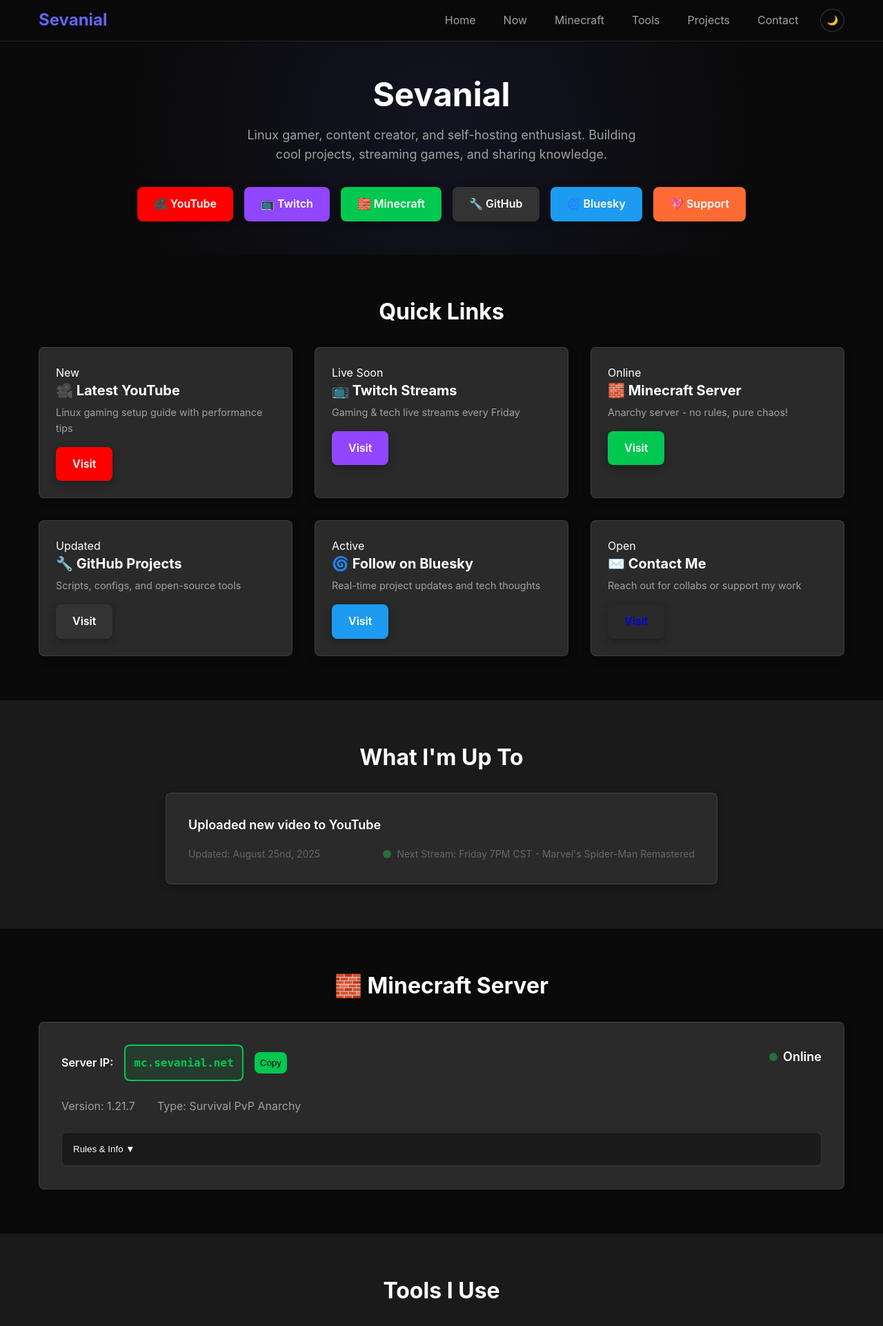
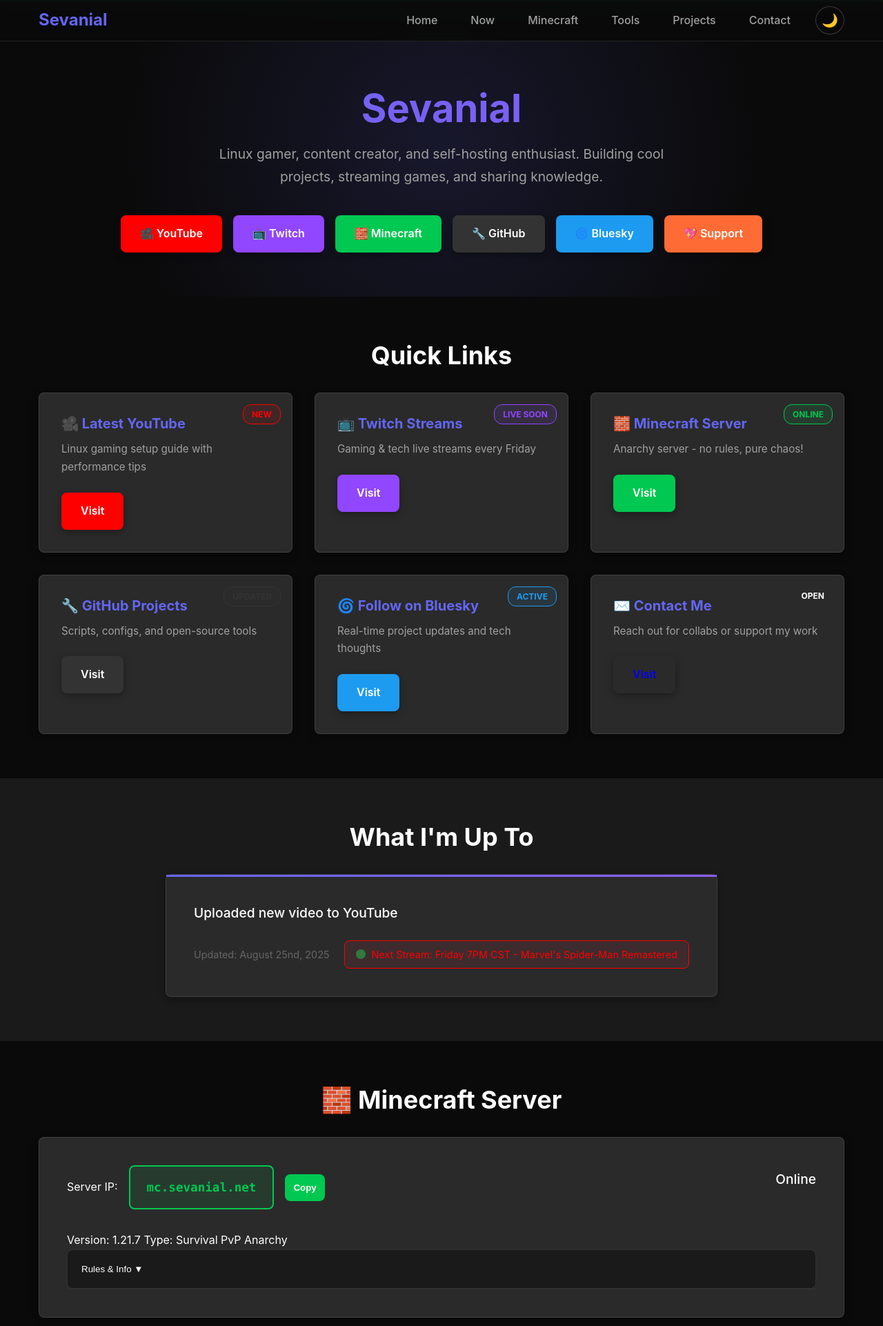
Before and after one commit to sevanial/Sevanial.net, a PHP site: page / in a window 1280 px wide. Shown: the top 1922 px of the page at 69% size. Run offline with PHP 8.4, Linux system fonts and the light colour scheme.

Commit message:
Update styles.css
Had claude.ai restructure the code some

```diff
--- a/styles.css
+++ b/styles.css
@@ -1,19 +1,15 @@
-/* ====================================================================
-   SEVANIAL.NET - ULTRA-LIGHTWEIGHT STYLES
-   Raspberry Pi 5 Optimized - <6KB Target
-   ==================================================================== */
-
-/* Variables */
+/* SEVANIAL.NET - Optimized Styles */
 :root {
   --bg: #0a0a0a; --bg2: #1a1a1a; --bg3: #2a2a2a;
   --text: #fff; --text2: #a0a0a0; --text3: #666;
   --accent: #6366f1; --accent2: #8b5cf6;
-  --red: #ff0000; --purple: #9146ff; --blue: #1d9bf0; --green: #00c851;
-  --orange: #ff6b35; --gray: #6c757d;
+  --red: #ff0000; --green: #00c851; --blue: #1d9bf0;
+  --orange: #ff6b35; --yellow: #ffc107; --gray: #6c757d;
   --online: #28a745; --offline: #dc3545;
   --max-w: 1200px; --header-h: 60px;
   --shadow: 0 4px 12px rgba(0,0,0,0.3);
   --radius: 8px; --trans: 0.3s ease;
+  --gradient: linear-gradient(135deg, var(--accent), var(--accent2));
 }
 
 [data-theme="light"] {
@@ -22,150 +18,271 @@
   --shadow: 0 4px 12px rgba(0,0,0,0.1);
 }
 
-/* Reset */
-*{margin:0;padding:0;box-sizing:border-box}
-html{scroll-behavior:smooth;scroll-padding-top:var(--header-h)}
-body{font:16px/1.6 -apple-system,BlinkMacSystemFont,"Segoe UI",sans-serif;background:var(--bg);color:var(--text);transition:var(--trans)}
+* { margin: 0; padding: 0; box-sizing: border-box; }
+html { scroll-behavior: smooth; font-size: 16px; }
+body {
+  font: 1rem/1.6 -apple-system, BlinkMacSystemFont, "Segoe UI", Roboto, sans-serif;
+  background: var(--bg); color: var(--text); transition: var(--trans);
+}
 
-/* Layout */
-.container{max-width:var(--max-w);margin:0 auto;padding:0 1rem}
-.section{padding:4rem 0}
-.section.dark{background:var(--bg2)}
-h1,h2,h3{font-weight:700;line-height:1.2;margin-bottom:1rem;color:var(--text)}
-h1{font-size:clamp(2rem,5vw,3rem)}
-h2{font-size:clamp(1.5rem,4vw,2rem);text-align:center;margin-bottom:2rem}
-h3{font-size:1.25rem}
-p{margin-bottom:1rem;color:var(--text2)}
+.container { max-width: var(--max-w); margin: 0 auto; padding: 0 1rem; }
+.section { padding: 4rem 0; }
+.section.dark { background: var(--bg2); }
+
+h1, h2, h3 { font-weight: 700; line-height: 1.2; margin-bottom: 1rem; }
+h1 {
+  font-size: clamp(2rem, 5vw, 3.5rem);
+  background: var(--gradient); -webkit-background-clip: text;
+  -webkit-text-fill-color: transparent; text-align: center;
+}
+h2 { font-size: clamp(1.5rem, 4vw, 2.25rem); text-align: center; margin-bottom: 2rem; }
+h3 { font-size: 1.25rem; }
+p { margin-bottom: 1rem; color: var(--text2); line-height: 1.7; }
 
 /* Header */
-#header{position:fixed;top:0;width:100%;height:var(--header-h);background:rgba(10,10,10,0.95);backdrop-filter:blur(8px);border-bottom:1px solid rgba(255,255,255,0.1);z-index:100;transition:var(--trans)}
-[data-theme="light"] #header{background:rgba(255,255,255,0.95);border-bottom:1px solid rgba(0,0,0,0.1)}
-#header .container{display:flex;align-items:center;justify-content:space-between;height:100%}
-.logo{font-size:1.5rem;font-weight:700;color:var(--accent);text-decoration:none;transition:var(--trans)}
-.logo:hover{transform:scale(1.05)}
+#header {
+  position: fixed; top: 0; width: 100%; height: var(--header-h);
+  background: rgba(10,10,10,0.95); backdrop-filter: blur(12px);
+  border-bottom: 1px solid rgba(255,255,255,0.1); z-index: 100;
+}
+[data-theme="light"] #header { background: rgba(255,255,255,0.95); }
+#header .container { display: flex; align-items: center; justify-content: space-between; height: 100%; }
+
+.logo {
+  font-size: 1.5rem; font-weight: 700; color: var(--accent);
+  text-decoration: none; transition: var(--trans);
+}
+.logo:hover { transform: scale(1.05); }
 
 /* Navigation */
-nav{display:flex;align-items:center;gap:1rem}
-#menu-btn{display:none;background:none;border:none;color:var(--text);font-size:1.5rem;cursor:pointer}
-#nav{display:flex;list-style:none;gap:0.5rem}
-#nav a{padding:0.5rem 1rem;color:var(--text2);text-decoration:none;border-radius:var(--radius);transition:var(--trans)}
-#nav a:hover{color:var(--text);background:rgba(99,102,241,0.1)}
-#theme-btn{background:none;border:1px solid rgba(255,255,255,0.2);color:var(--text);padding:0.5rem;border-radius:50%;cursor:pointer;transition:var(--trans)}
-#theme-btn:hover{background:var(--bg3)}
+nav { display: flex; align-items: center; gap: 1rem; }
+#menu-btn {
+  display: none; background: none; border: none; color: var(--text);
+  font-size: 1.5rem; cursor: pointer; padding: 0.5rem; border-radius: var(--radius);
+}
+#nav { display: flex; list-style: none; gap: 0.5rem; }
+#nav a {
+  padding: 0.75rem 1.25rem; color: var(--text2); text-decoration: none;
+  border-radius: var(--radius); transition: var(--trans); font-weight: 500;
+}
+#nav a:hover { color: var(--text); background: rgba(99,102,241,0.15); }
+
+#theme-btn {
+  background: none; border: 1px solid rgba(255,255,255,0.2);
+  color: var(--text); padding: 0.5rem; border-radius: 50%;
+  cursor: pointer; transition: var(--trans); font-size: 1.2rem;
+}
+#theme-btn:hover { background: var(--bg3); transform: scale(1.1); }
 
 /* Hero */
-.hero{padding:calc(var(--header-h) + 3rem) 0 3rem;text-align:center;background:radial-gradient(circle,rgba(99,102,241,0.1),transparent 70%)}
-.intro{font-size:1.125rem;max-width:600px;margin:0 auto 2rem;color:var(--text2)}
-.hero-buttons{display:flex;gap:1rem;justify-content:center;flex-wrap:wrap}
+.hero {
+  padding: calc(var(--header-h) + 4rem) 0 4rem; text-align: center;
+  background: radial-gradient(circle, rgba(99,102,241,0.15) 0%, transparent 70%);
+}
+.intro { font-size: 1.2rem; max-width: 650px; margin: 0 auto 2.5rem; color: var(--text2); }
+.hero-buttons { display: flex; gap: 1rem; justify-content: center; flex-wrap: wrap; }
 
 /* Buttons */
-.btn{display:inline-flex;align-items:center;gap:0.5rem;padding:0.75rem 1.5rem;border:none;border-radius:var(--radius);font-weight:600;text-decoration:none;cursor:pointer;transition:var(--trans);box-shadow:var(--shadow)}
-.btn:hover{transform:translateY(-2px)}
-.btn-yt{background:var(--red);color:#fff}.btn-yt:hover{background:#cc0000}
-.btn-tw{background:var(--purple);color:#fff}.btn-tw:hover{background:#7c3aed}
-.btn-mc{background:var(--green);color:#fff}.btn-mc:hover{background:#00a844}
-.btn-bs{background:var(--blue);color:#fff}.btn-bs:hover{background:#1a8cd8}
-.btn-gh{background:#333;color:#fff}.btn-gh:hover{background:#24292e}
-.btn-email{background:var(--gray);color:#fff}.btn-email:hover{background:#5a6268}
-.btn-support{background:var(--orange);color:#fff}.btn-support:hover{background:#e55a2b}
+.btn {
+  display: inline-flex; align-items: center; gap: 0.5rem;
+  padding: 0.875rem 1.75rem; border: none; border-radius: var(--radius);
+  font-weight: 600; text-decoration: none; cursor: pointer;
+  transition: all 0.2s ease; box-shadow: var(--shadow); position: relative;
+}
+.btn:hover { transform: translateY(-2px); box-shadow: 0 8px 24px rgba(0,0,0,0.4); }
+
+.btn-yt { background: var(--red); color: #fff; }
+.btn-tw { background: #9146ff; color: #fff; }
+.btn-mc { background: var(--green); color: #fff; }
+.btn-bs { background: var(--blue); color: #fff; }
+.btn-gh { background: #333; color: #fff; }
+.btn-email { background: var(--gray); color: #fff; }
+.btn-support { background: var(--orange); color: #fff; }
+
+/* Cards */
+.cards { display: grid; grid-template-columns: repeat(auto-fit, minmax(300px, 1fr)); gap: 2rem; }
+.card {
+  background: var(--bg3); border: 1px solid rgba(255,255,255,0.1);
+  border-radius: var(--radius); padding: 2rem; transition: all 0.3s ease;
+  box-shadow: var(--shadow); position: relative;
+}
+.card::before {
+  content: ''; position: absolute; top: 0; left: 0; width: 100%; height: 2px;
+  background: var(--gradient); transform: scaleX(0); transition: transform 0.3s ease;
+}
+.card:hover { transform: translateY(-8px); border-color: rgba(99,102,241,0.4); }
+.card:hover::before { transform: scaleX(1); }
+.card h3 { margin-bottom: 0.75rem; color: var(--accent); }
+.card p { margin-bottom: 1.5rem; font-size: 0.95rem; }
+
+.card-badge {
+  position: absolute; top: 1rem; right: 1rem;
+  padding: 0.25rem 0.75rem; border-radius: 12px;
+  font-size: 0.75rem; font-weight: 700; text-transform: uppercase;
+}
+.card-badge-yt { background: rgba(255,0,0,0.1); color: var(--red); border: 1px solid var(--red); }
+.card-badge-tw { background: rgba(145,70,255,0.1); color: #9146ff; border: 1px solid #9146ff; }
+.card-badge-mc { background: rgba(0,200,81,0.1); color: var(--green); border: 1px solid var(--green); }
+.card-badge-gh { background: rgba(51,51,51,0.1); color: #333; border: 1px solid #333; }
+.card-badge-bs { background: rgba(29,155,240,0.1); color: var(--blue); border: 1px solid var(--blue); }
 
 /* Now Section */
-.now-card{background:var(--bg3);border:1px solid rgba(255,255,255,0.1);border-radius:var(--radius);padding:2rem;box-shadow:var(--shadow);max-width:800px;margin:0 auto}
-.status{font-size:1.125rem;color:var(--text);margin-bottom:1rem;font-weight:500}
-.meta{display:flex;justify-content:space-between;align-items:center;font-size:0.875rem;color:var(--text3);flex-wrap:wrap}
-.live{display:flex;align-items:center;gap:0.5rem}
-
-/* Cards */
-.cards{display:grid;grid-template-columns:repeat(auto-fit,minmax(280px,1fr));gap:2rem}
-.card{background:var(--bg3);border:1px solid rgba(255,255,255,0.1);border-radius:var(--radius);padding:1.5rem;transition:var(--trans);box-shadow:var(--shadow)}
-.card:hover{transform:translateY(-5px);border-color:rgba(99,102,241,0.3)}
-.card h3{margin-bottom:0.5rem}
-.card p{margin-bottom:1rem;font-size:0.9rem}
+.now-card {
+  background: var(--bg3); border: 1px solid rgba(255,255,255,0.1);
+  border-radius: var(--radius); padding: 2.5rem; box-shadow: var(--shadow);
+  max-width: 800px; margin: 0 auto; position: relative;
+}
+.now-card::before {
+  content: ''; position: absolute; top: 0; left: 0;
+  width: 100%; height: 3px; background: var(--gradient);
+}
+.status { font-size: 1.2rem; color: var(--text); margin-bottom: 1.5rem; font-weight: 500; }
+.meta {
+  display: flex; justify-content: space-between; align-items: center;
+  font-size: 0.9rem; color: var(--text3); flex-wrap: wrap; gap: 1rem;
+}
+.live {
+  display: flex; align-items: center; gap: 0.5rem; padding: 0.5rem 1rem;
+  background: rgba(220,53,69,0.1); border: 1px solid var(--red);
+  border-radius: var(--radius); color: var(--red);
+}
 
 /* Minecraft Server */
-.server-box{background:var(--bg3);border:1px solid rgba(255,255,255,0.1);border-radius:var(--radius);padding:2rem;box-shadow:var(--shadow)}
-.server-main{display:flex;justify-content:space-between;align-items:center;margin-bottom:1.5rem;flex-wrap:wrap;gap:1rem}
-.ip-section{display:flex;align-items:center;gap:1rem;flex-wrap:wrap}
-.ip-section label{font-weight:600}
-#server-ip{background:rgba(0,200,81,0.1);color:var(--green);padding:0.75rem;border:2px solid var(--green);border-radius:var(--radius);font-family:monospace;font-weight:700;user-select:all}
-.copy-btn{background:var(--green);border:none;border-radius:var(--radius);padding:0.5rem;cursor:pointer;transition:var(--trans)}
-.copy-btn:hover{background:#00a844;transform:scale(1.1)}
-.status{display:flex;align-items:center;gap:0.5rem;font-weight:600}
-.dot{width:12px;height:12px;border-radius:50%;animation:pulse 2s infinite}
-.dot.online{background:var(--online)}
-.dot.offline{background:var(--offline)}
-.dot.maintenance{background:#ffc107}
-@keyframes pulse{0%,100%{opacity:1}50%{opacity:0.5}}
-.server-info{display:flex;gap:2rem;margin-bottom:1.5rem;flex-wrap:wrap}
-.server-info span{color:var(--text2)}
-.rules button{width:100%;background:var(--bg2);border:1px solid rgba(255,255,255,0.1);color:var(--text);padding:1rem;border-radius:var(--radius);cursor:pointer;transition:var(--trans);display:flex;justify-content:space-between;align-items:center}
-.rules button:hover{background:var(--accent)}
-.rules-panel{max-height:0;overflow:hidden;transition:max-height var(--trans);background:var(--bg2);border:1px solid rgba(255,255,255,0.1);border-top:none;border-radius:0 0 var(--radius) var(--radius)}
-.rules-panel.active{max-height:300px;padding:1.5rem}
-.rule-cols{display:grid;grid-template-columns:repeat(auto-fit,minmax(200px,1fr));gap:1.5rem;margin-bottom:1rem}
-.rule-cols h4{color:var(--accent);margin-bottom:0.5rem}
-.rule-cols ul{list-style:none}
-.rule-cols li{padding:0.25rem 0;color:var(--text2)}
-.warning{text-align:center;font-weight:600;color:var(--orange);background:rgba(255,107,53,0.1);padding:1rem;border-radius:var(--radius);border:1px solid var(--orange)}
+.server-box {
+  background: var(--bg3); border: 1px solid rgba(255,255,255,0.1);
+  border-radius: var(--radius); padding: 2.5rem; box-shadow: var(--shadow);
+}
+.server-box::before {
+  content: ''; position: absolute; top: 0; left: 0;
+  width: 100%; height: 3px; background: linear-gradient(90deg, var(--green), #4ade80);
+}
+.server-main {
+  display: flex; justify-content: space-between; align-items: center;
+  margin-bottom: 2rem; flex-wrap: wrap; gap: 1.5rem;
+}
+.ip-section { display: flex; align-items: center; gap: 1rem; flex-wrap: wrap; }
+#server-ip {
+  background: rgba(0,200,81,0.1); color: var(--green);
+  padding: 1rem 1.5rem; border: 2px solid var(--green);
+  border-radius: var(--radius); font-family: "SF Mono", Monaco, monospace;
+  font-weight: 700; user-select: all; font-size: 1.1rem;
+}
+.copy-btn {
+  background: var(--green); border: none; border-radius: var(--radius);
+  padding: 0.75rem; cursor: pointer; color: #fff; font-weight: 600;
+}
 
-/* Tools Section */
-.section-intro{text-align:center;max-width:700px;margin:0 auto 2rem;font-size:1.125rem}
-.tool-grid{display:grid;grid-template-columns:repeat(auto-fit,minmax(250px,1fr));gap:2rem}
-.tool-category{background:var(--bg3);border:1px solid rgba(255,255,255,0.1);border-radius:var(--radius);padding:1.5rem;transition:var(--trans)}
-.tool-category:hover{transform:translateY(-3px);border-color:rgba(99,102,241,0.3)}
-.tool-category h3{color:var(--accent);margin-bottom:1rem}
-.tool-category ul{list-style:none}
-.tool-category li{padding:0.5rem 0;color:var(--text2);border-bottom:1px solid rgba(255,255,255,0.05)}
-.tool-category li:last-child{border-bottom:none}
+.dot {
+  width: 14px; height: 14px; border-radius: 50%;
+  animation: pulse 2s infinite;
+}
+.dot.online { background: var(--online); }
+.dot.offline { background: var(--offline); }
 
-/* Projects */
-.project-grid{display:grid;grid-template-columns:repeat(auto-fit,minmax(300px,1fr));gap:2rem;margin-bottom:2rem}
-.project{background:var(--bg3);border:1px solid rgba(255,255,255,0.1);border-radius:var(--radius);padding:1.5rem;transition:var(--trans)}
-.project:hover{transform:translateY(-3px);border-color:rgba(99,102,241,0.3)}
-.project h3{color:var(--accent);margin-bottom:0.5rem}
-.project-action{text-align:center}
+@keyframes pulse { 0%, 100% { opacity: 1; } 50% { opacity: 0.6; } }
 
-/* Contact */
-.contact-grid{display:grid;grid-template-columns:repeat(auto-fit,minmax(300px,1fr));gap:3rem;max-width:800px;margin:0 auto}
-.social-section,.support-section{text-align:center}
-.social-section h3,.support-section h3{color:var(--accent);margin-bottom:1rem}
-.social-links{display:flex;flex-wrap:wrap;justify-content:center;gap:1rem}
-.support-section p{margin-bottom:1.5rem}
+.rules button {
+  width: 100%; background: var(--bg2); border: 1px solid rgba(255,255,255,0.1);
+  color: var(--text); padding: 1.25rem; border-radius: var(--radius);
+  cursor: pointer; display: flex; justify-content: space-between; align-items: center;
+}
+.rules button:hover { background: var(--accent); color: #fff; }
+.rules-panel {
+  max-height: 0; overflow: hidden; transition: max-height 0.3s ease;
+  background: var(--bg2); border: 1px solid rgba(255,255,255,0.1);
+  border-top: none; border-radius: 0 0 var(--radius) var(--radius);
+}
+.rules-panel.active { max-height: 400px; padding: 2rem; }
 
-/* Footer */
-footer{background:var(--bg2);padding:2rem 0;border-top:1px solid rgba(255,255,255,0.1);text-align:center}
-footer p{color:var(--text3);margin-bottom:0.5rem}
-.update{font-size:0.875rem}
+/* Tools & Projects */
+.tool-grid, .project-grid {
+  display: grid; grid-template-columns: repeat(auto-fit, minmax(280px, 1fr)); gap: 2rem;
+}
+.tool-category, .project {
+  background: var(--bg3); border: 1px solid rgba(255,255,255,0.1);
+  border-radius: var(--radius); padding: 2rem; transition: all 0.3s ease;
+  position: relative;
+}
+.tool-category:hover, .project:hover { transform: translateY(-5px); }
+.tool-category h3, .project h3 { color: var(--accent); margin-bottom: 1rem; }
+.tool-category ul { list-style: none; }
+.tool-category li {
+  padding: 0.75rem 0; color: var(--text2);
+  border-bottom: 1px solid rgba(255,255,255,0.05);
+}
 
-/* Back to Top */
-#back-to-top{position:fixed;bottom:2rem;right:2rem;width:48px;height:48px;background:var(--accent);color:#fff;border:none;border-radius:50%;cursor:pointer;box-shadow:var(--shadow);transition:var(--trans);opacity:0;visibility:hidden;z-index:50}
-#back-to-top.visible{opacity:1;visibility:visible}
-#back-to-top:hover{transform:scale(1.1)}
+.tech-tag {
+  background: rgba(99,102,241,0.1); color: var(--accent);
+  padding: 0.25rem 0.75rem; border-radius: 12px;
+  font-size: 0.75rem; font-weight: 500;
+  border: 1px solid rgba(99,102,241,0.3); margin-right: 0.5rem;
+}
+
+.status-badge {
+  padding: 0.5rem 1rem; border-radius: var(--radius);
+  font-size: 0.875rem; font-weight: 600;
+}
+.status-active { background: rgba(40,167,69,0.1); color: var(--online); border: 1px solid var(--online); }
+.status-ongoing { background: rgba(255,193,7,0.1); color: var(--yellow); border: 1px solid var(--yellow); }
+.status-learning { background: rgba(99,102,241,0.1); color: var(--accent); border: 1px solid var(--accent); }
+
+/* Contact & Footer */
+.contact-grid {
+  display: grid; grid-template-columns: repeat(auto-fit, minmax(320px, 1fr));
+  gap: 3rem; max-width: 800px; margin: 0 auto;
+}
+.social-section, .support-section {
+  text-align: center; padding: 2rem; background: var(--bg3);
+  border-radius: var(--radius); border: 1px solid rgba(255,255,255,0.1);
+}
+.social-links { display: flex; flex-wrap: wrap; justify-content: center; gap: 1rem; }
+
+footer {
+  background: var(--bg2); padding: 3rem 0;
+  border-top: 1px solid rgba(255,255,255,0.1); text-align: center;
+}
+footer p { color: var(--text3); margin-bottom: 0.5rem; }
+
+#back-to-top {
+  position: fixed; bottom: 2rem; right: 2rem; width: 50px; height: 50px;
+  background: var(--accent); color: #fff; border: none; border-radius: 50%;
+  cursor: pointer; box-shadow: var(--shadow); transition: var(--trans);
+  opacity: 0; visibility: hidden; z-index: 50; font-size: 1.2rem;
+  display: flex; align-items: center; justify-content: center;
+}
+#back-to-top.visible { opacity: 1; visibility: visible; }
+#back-to-top:hover { transform: scale(1.15); }
 
 /* Mobile */
-@media (max-width:768px) {
-  #menu-btn{display:block}
-  #nav{position:fixed;top:var(--header-h);left:0;right:0;flex-direction:column;background:var(--bg);border-top:1px solid rgba(255,255,255,0.1);max-height:0;overflow:hidden;transition:max-height var(--trans);gap:0}
-  #nav.active{max-height:300px}
-  #nav a{padding:1rem;border-bottom:1px solid rgba(255,255,255,0.1)}
-  .hero-buttons{flex-direction:column;width:100%}
-  .btn{width:100%}
-  .cards{grid-template-columns:1fr}
-  .server-main{flex-direction:column;text-align:center}
-  .ip-section{justify-content:center}
-  .meta{flex-direction:column;text-align:center;gap:0.5rem}
-  .social-links{flex-direction:column}
-  #back-to-top{bottom:1rem;right:1rem;width:40px;height:40px}
+@media (max-width: 768px) {
+  #menu-btn { display: block; }
+  #nav {
+    position: fixed; top: var(--header-h); left: 0; right: 0;
+    flex-direction: column; background: rgba(10,10,10,0.98);
+    backdrop-filter: blur(12px); max-height: 0; overflow: hidden;
+    transition: max-height 0.3s ease;
+  }
+  #nav.active { max-height: 400px; padding: 1rem 0; }
+  #nav a { padding: 1rem 2rem; border-bottom: 1px solid rgba(255,255,255,0.05); }
+
+  .hero-buttons { flex-direction: column; max-width: 300px; margin: 0 auto; }
+  .btn { width: 100%; justify-content: center; }
+  .cards { grid-template-columns: 1fr; }
+  .server-main { flex-direction: column; text-align: center; }
+  .contact-grid { grid-template-columns: 1fr; }
+  .section { padding: 3rem 0; }
 }
 
-@media (max-width:480px) {
-  .container{padding:0 0.75rem}
-  .section{padding:3rem 0}
-  #server-ip{font-size:0.9rem;padding:0.5rem}
-  .project-grid,.tool-grid{grid-template-columns:1fr}
+@media (max-width: 480px) {
+  .container { padding: 0 1rem; }
+  .section { padding: 2.5rem 0; }
+  .hero { padding: calc(var(--header-h) + 2rem) 0 2rem; }
+  .now-card, .server-box { padding: 1.5rem; }
+  .card, .tool-category, .project { padding: 1.5rem; }
 }
 
-/* Performance */
-@media (prefers-reduced-motion:reduce) {
-  *{animation-duration:0.01ms!important;transition-duration:0.01ms!important;scroll-behavior:auto!important}
+.sr-only {
+  position: absolute !important; width: 1px !important; height: 1px !important;
+  padding: 0 !important; margin: -1px !important; overflow: hidden !important;
+  clip: rect(0,0,0,0) !important; white-space: nowrap !important; border: 0 !important;
 }
```
